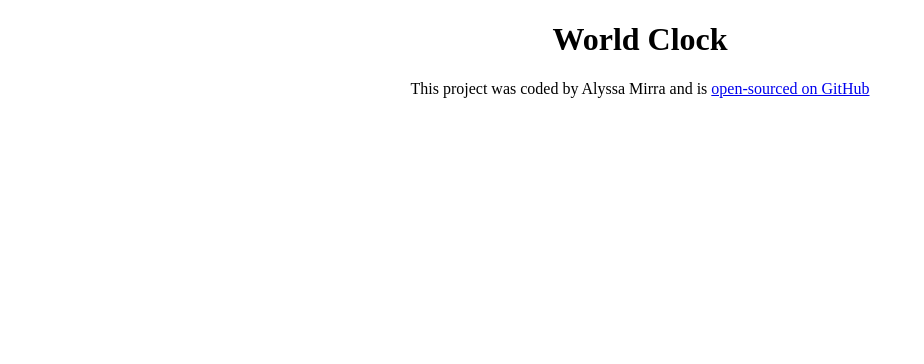
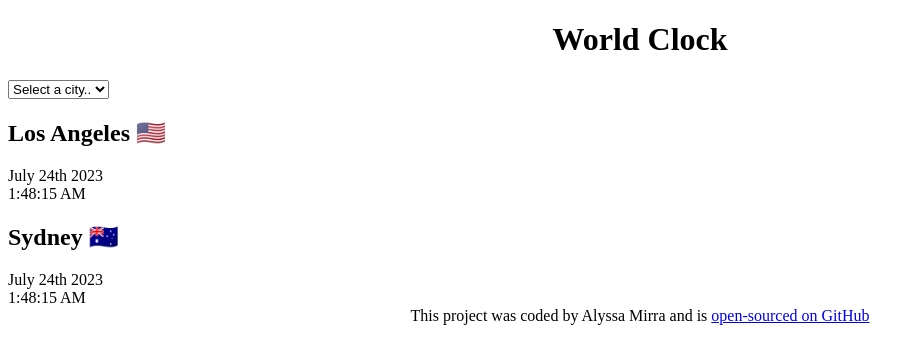
Before and after one commit to AlyssaM12/world-clock, a plain HTML site: page index.html in a window 1280 px wide. Shown: the whole page, without its empty margins (0-924 px from the left). Drawn offline with Linux system fonts and the light colour scheme.

Commit message:
Added the basic HTML

```diff
--- a/index.html
+++ b/index.html
@@ -7,7 +7,27 @@
     <title>World Clock</title>
   </head>
   <body>
-    <h1>World Clock</h1>
+    <div class="container">
+      <h1>World Clock</h1>
+
+      <select>
+        <option value="">Select a city..</option>
+        <option value="">London</option>
+        <option value="">New York</option>
+        <option value="">Paris</option>
+      </select>
+
+      <div class="city">
+        <h2>Los Angeles 🇺🇸</h2>
+        <div class="date">July 24th 2023</div>
+        <div class="time">1:48:15 AM</div>
+      </div>
+      <div class="city">
+        <h2>Sydney 🇦🇺</h2>
+        <div class="date">July 24th 2023</div>
+        <div class="time">1:48:15 AM</div>
+      </div>
+    </div>
     <footer>
       This project was coded by Alyssa Mirra and is
       <a href="https://github.com/AlyssaM12/world-clock" target="_blank">
```
